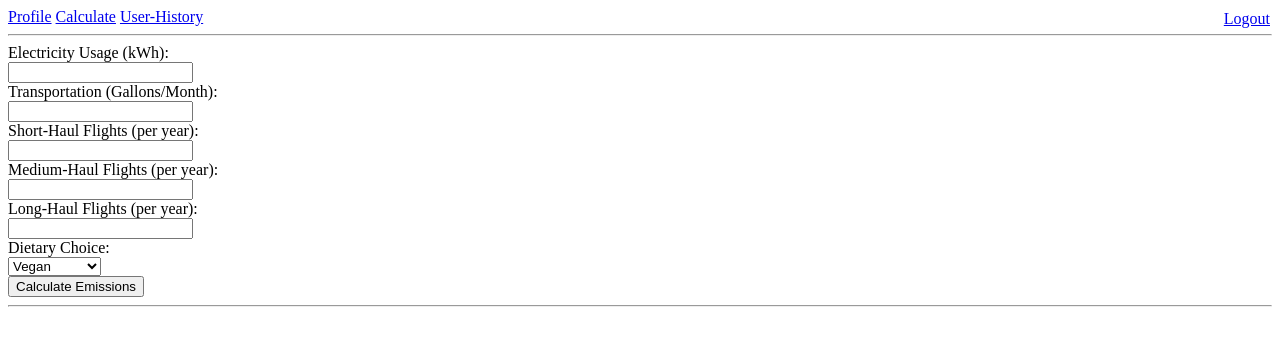
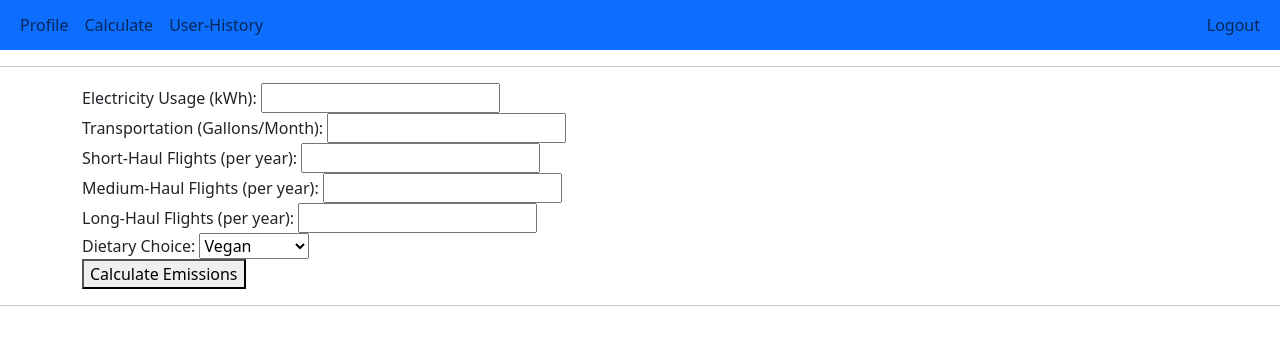
Before and after one commit to udit196/Project-Final, a Node server app: page /calculate in a window 1280 px wide. Shown: the top 346 px of the page. Run offline with Node 20, Linux system fonts and the light colour scheme; the visitor is signed in with stand-in values (Sample User, id 1); some libraries are stand-ins or nearby versions.

Commit message:
third update

```diff
--- a/views/calculate.ejs
+++ b/views/calculate.ejs
@@ -4,25 +4,19 @@
     <meta charset="UTF-8">
     <meta name="viewport" content="width=device-width, initial-scale=1.0">
     <title>Document</title>
+    <!-- <link href="https://cdn.jsdelivr.net/npm/bootstrap@5.3.3/dist/css/bootstrap.min.css" rel="stylesheet" integrity="sha384-QWTKZyjpPEjISv5WaRU9OFeRpok6YctnYmDr5pNlyT2bRjXh0JMhjY6hW+ALEwIH" crossorigin="anonymous"> -->
 
     <style>
-        .labels{
-            display: block;
-        }
         #btn{
             display: block;
-        }
-        #left{
-            width:50%;
-        }
-        #right{
-            width:50%;
         }
     </style>
 </head>
 <body>
     <%- include('navbar') %>
-    <div id="left">
+    <div class="container">
+        <div class="row">
+            <div class="col-md-6">
                 <form id="form">
                     <label class="labels">Electricity Usage (kWh):</label>
                     <input type="number" name="electricityUsageKWh" required>
@@ -47,15 +41,26 @@
                         <option value="MeatEater">MeatEater</option>
                     </select>
 
+                    <!-- <label class="labels">City:</label>
+                    <input type="text" name="city" required>
+
+                    <label class="labels">Country:</label>
+                    <input type="text" name="country" required> -->
+
+                    <!-- <button id="loc-btn">Calculate Emissions</button> -->
                     <button id="btn" type="submit">Calculate Emissions</button>
                 </form>
             </div>
+            <div class="col-md-6">
+                <div id="right"></div>
+            </div>
+        </div>
+
+    </div>
     <hr>
-    <div id="right"></div>
-
+    <!-- <script src="https://cdn.jsdelivr.net/npm/bootstrap@5.3.3/dist/js/bootstrap.bundle.min.js" integrity="sha384-YvpcrYf0tY3lHB60NNkmXc5s9fDVZLESaAA55NDzOxhy9GkcIdslK1eN7N6jIeHz" crossorigin="anonymous"></script> -->
     <script>
         form = document.getElementById("form");
-        // data = new FormData(form);
         btn = document.getElementById("btn");
         disp = document.getElementById("right");
         form.addEventListener("submit", async function sn(event){
@@ -64,7 +69,6 @@
         const formData = new FormData(this);
         const data = Object.fromEntries(formData.entries());
         const ready_data = JSON.stringify(data)
-        // return;
 
         console.log("clicked")
             let response = await fetch("/calculate", {
@@ -78,23 +82,30 @@
             right.innerHTML =
 
             `<h2>Your Emissions</h2>
-            <h5>electricityEmissions:${response.electricityEmissions}</h5>
-            <h5>transportationEmissions:${response.transportationEmissions}</h5>
-            <h5>airTravelEmissionsShortHaul:${response.airTravelEmissionsShortHaul}</h5>
-            <h5>airTravelEmissionsMediumHaul:${response.airTravelEmissionsMediumHaul}</h5>
-            <h5>airTravelEmissionsLongHaul:${response.airTravelEmissionsLongHaul}</h5>
-            <h5>totalAirTravelEmissions:${response.totalAirTravelEmissions}</h5>
-            <h5>yearlyElectricityEmissions:${response.yearlyElectricityEmissions}</h5>
-            <h5>yearlyTransportationEmissions:${response.yearlyTransportationEmissions}</h5>
-            <h5>dietaryChoiceEmissions:${response.dietaryChoiceEmissions}</h5>
-            <h5>totalYearlyEmissions:${response.totalYearlyEmissions}</h5>
-            <h3>${response.message}</h3>`
+            <h5>electricityEmissions:${response.ElectricityEmissions}</h5>
+            <h5>transportationEmissions:${response.TransportationEmissions}</h5>
+            <h5>airTravelEmissionsShortHaul:${response.AirTravelEmissionsShortHaul}</h5>
+            <h5>airTravelEmissionsMediumHaul:${response.AirTravelEmissionsMediumHaul}</h5>
+            <h5>airTravelEmissionsLongHaul:${response.AirTravelEmissionsLongHaul}</h5>
+            <h5>totalAirTravelEmissions:${response.TotalAirTravelEmissions}</h5>
+            <h5>yearlyElectricityEmissions:${response.YearlyElectricityEmissions}</h5>
+            <h5>yearlyTransportationEmissions:${response.YearlyTransportationEmissions}</h5>
+            <h5>dietaryChoiceEmissions:${response.DietaryChoiceEmissions}</h5>
+            <h5>totalYearlyEmissions:${response.TotalYearlyEmissions}</h5>
+            <h3>${response.Message}</h3>`
             })
+        })
+    </script>
 
-
-        })
-
-
-    </script>
+    <!-- <script>
+        const getbutton = document.getElementById("loc-btn");
+        getbutton.addEventListener("click", ()=>{
+            navigator.geolocation.getCurrentPosition(position => {
+                const lat = position.coords.latitude;
+                const lon = position.coords.longitude;
+                console.log(lat, lon);
+            }
+        });
+    </script> -->
 </body>
 </html>
--- a/views/get-started.ejs
+++ b/views/get-started.ejs
@@ -57,7 +57,7 @@
             color:white;
         }
         nav ul li a:hover{
-            font-size: 1.1rem;;
+            font-size: 1.1rem;
             color:rgb(194, 194, 211);
         }
         @media screen and (max-width: 500px) {
--- a/views/navbar.ejs
+++ b/views/navbar.ejs
@@ -1,28 +1,86 @@
 <!DOCTYPE html>
 <html lang="en">
+
 <head>
     <meta charset="UTF-8">
     <meta name="viewport" content="width=device-width, initial-scale=1.0">
     <title>Document</title>
-
+    <link href="https://cdn.jsdelivr.net/npm/bootstrap@5.3.3/dist/css/bootstrap.min.css" rel="stylesheet"
+        integrity="sha384-QWTKZyjpPEjISv5WaRU9OFeRpok6YctnYmDr5pNlyT2bRjXh0JMhjY6hW+ALEwIH" crossorigin="anonymous">
     <style>
-        #logoutBtn{
+        #logoutBtn {
             display: block;
             position: absolute;
-            right:10px;
-            top:10px;
+            right: 10px;
+            top: 10px;
+        }
+
+        .navbar-nav .nav-link {
+            padding: 0.8rem 1rem;
+            /* Adjust padding for proper alignment */
+            transition: background-color 0.3s ease;
+            /* Smooth transition for hover effect */
+            height: 100%;
+            /* Ensure full height hover effect */
+        }
+
+        /* Highlight full navbar segment on hover */
+        .navbar-nav .nav-link:hover {
+            background-color: #003d80;
+            /* Darker shade on hover */
+            color: #ffffff;
+            /* White text color */
+        }
+
+        /* Remove extra space caused by navbar */
+        .navbar {
+            padding: 0;
+            /* Remove default padding of the navbar */
+        }
+
+        /* Fix logout button to the right */
+        .navbar-nav {
+            width: 100%;
+            /* Make navbar-nav take up full width */
+        }
+
+        .navbar-nav .ms-auto {
+            margin-left: auto;
+            /* Align the logout button to the right */
         }
     </style>
 </head>
+
 <body>
     <header>
-        <nav>
+        <!-- <nav>
             <a href="/profile">Profile</a>
             <a href="/calculate">Calculate</a>
             <a href="/history">User-History</a>
             <a id="logoutBtn" href="/logout">Logout</a>
+        </nav> -->
+        <nav class="navbar navbar-expand-lg bg-primary">
+            <div class="container-fluid">
+                <button class="navbar-toggler" type="button" data-bs-toggle="collapse"
+                    data-bs-target="#navbarNavAltMarkup" aria-controls="navbarNavAltMarkup" aria-expanded="false"
+                    aria-label="Toggle navigation">
+                    <span class="navbar-toggler-icon"></span>
+                </button>
+                <div class="collapse navbar-collapse" id="navbarNavAltMarkup">
+                    <div class="navbar-nav">
+                        <a class="nav-link" aria-current="page" href="/profile">Profile</a>
+                        <a class="nav-link" href="/calculate">Calculate</a>
+                        <a class="nav-link" href="/history">User-History</a>
+                        <a class="nav-link ms-auto" href="/logout">Logout</a>
+                    </div>
+                </div>
+            </div>
         </nav>
     </header>
     <hr>
+    <script src="https://cdn.jsdelivr.net/npm/bootstrap@5.3.3/dist/js/bootstrap.bundle.min.js"
+        integrity="sha384-YvpcrYf0tY3lHB60NNkmXc5s9fDVZLESaAA55NDzOxhy9GkcIdslK1eN7N6jIeHz"
+        crossorigin="anonymous"></script>
 </body>
+
 </html>
--- a/views/profile.ejs
+++ b/views/profile.ejs
@@ -17,8 +17,6 @@
       <h3>Username: <%= user.username %></h3>
     </div>
 
-    <button><a href="/history">View Previous</a></button>
-
     <hr>
 
 </body>
```
Also changed, not shown: index.js (+53 -15 lines), models/Users.js (+17 -5 lines), views/details.ejs (added, +22 -0 lines), views/history.ejs (+4 -22 lines), public/carbonfootprintlogo.jpg (added). Lines whose indentation alone changed are shown as unchanged.
